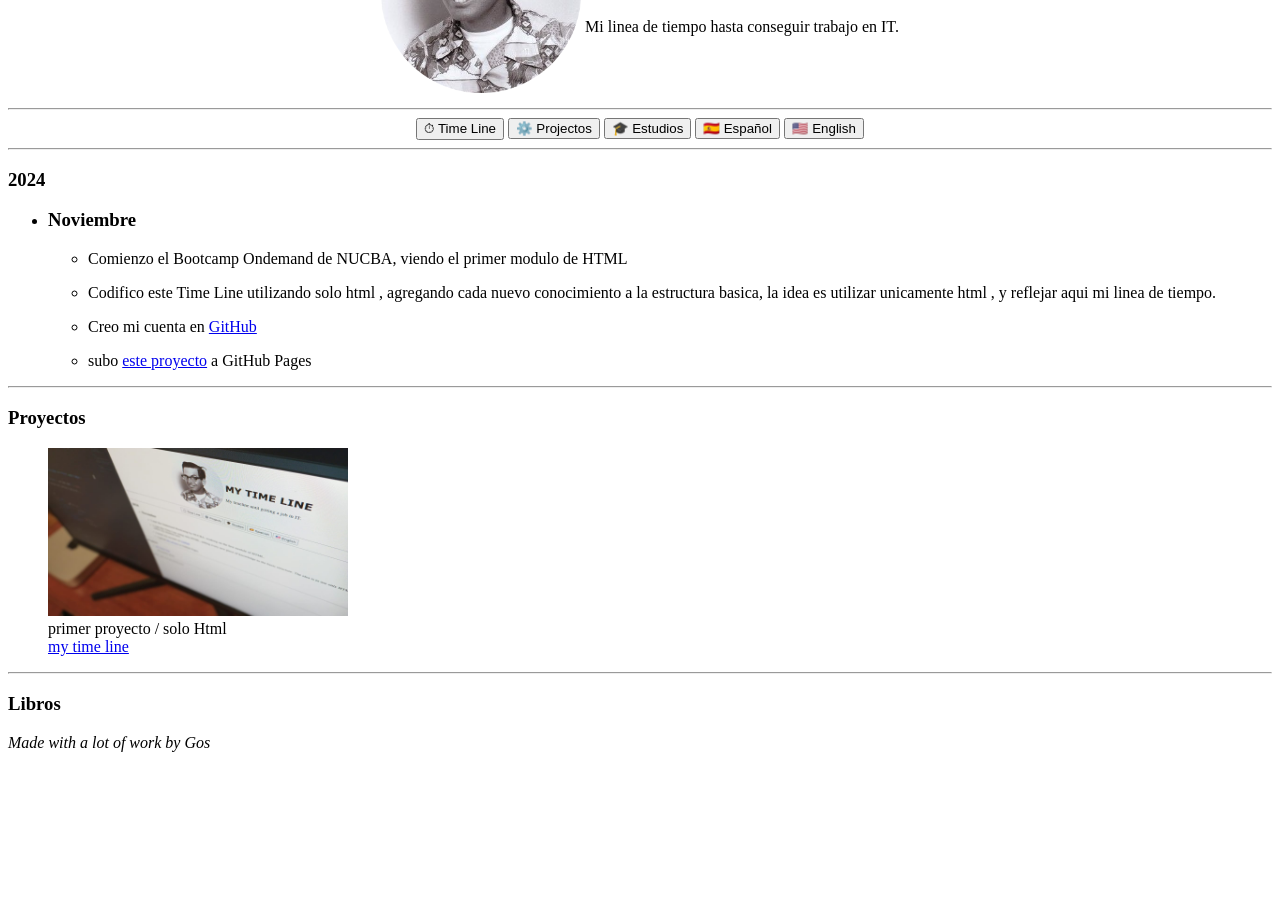
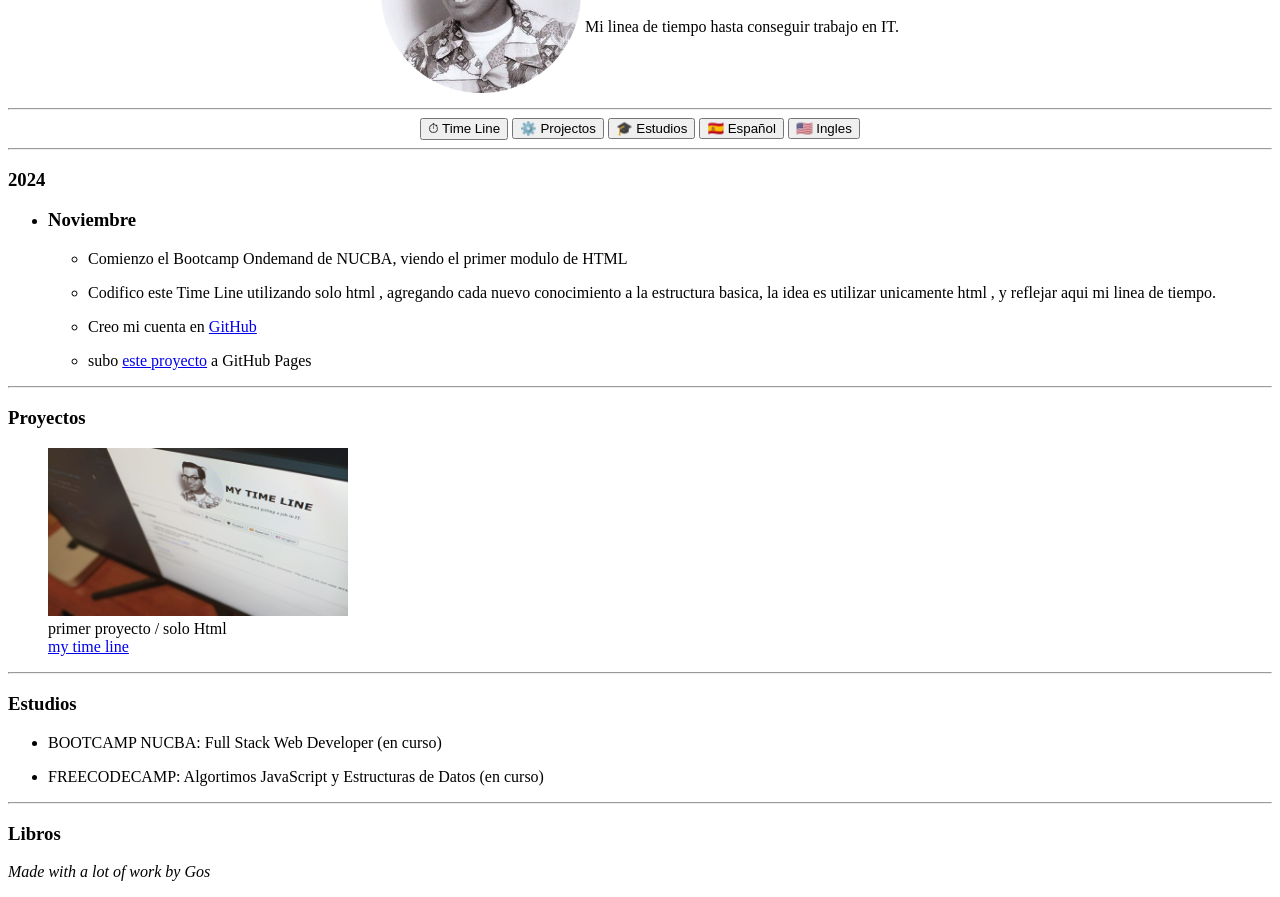
Before and after one commit to goscodes/mytimeline, a plain HTML site: page index.html in a window 1280 px wide. Shown: the part 118-1015 px from the top of the page. Before the commit the page ends 886 px from the top, so only its background shows below. Drawn offline with Linux system fonts and the light colour scheme.

Commit message:
update december 2024

```diff
--- a/index.html
+++ b/index.html
@@ -33,7 +33,7 @@
 
           <a href="./index.html"><button>🇪🇸 Español</button></a>
 
-          <a href="./english.html"><button>🇺🇸 English</button></a>
+          <a href="./english.html"><button>🇺🇸 Ingles</button></a>
         </nav>
     </header>
     <main>
@@ -83,6 +83,15 @@
       </section>
       <hr>
       <section>
+        <h3>Estudios</h3>
+        <ul>
+          <li><p>BOOTCAMP NUCBA: Full Stack Web Developer (en curso)</p></li>
+          <li><p>FREECODECAMP: Algortimos JavaScript y Estructuras de Datos (en curso)</p></li>
+        </ul>
+      </section>
+      <hr>
+      <section>
+
         <h3>
           Libros
         </h3>
```
Also changed, not shown: english.html (+8 -0 lines).
